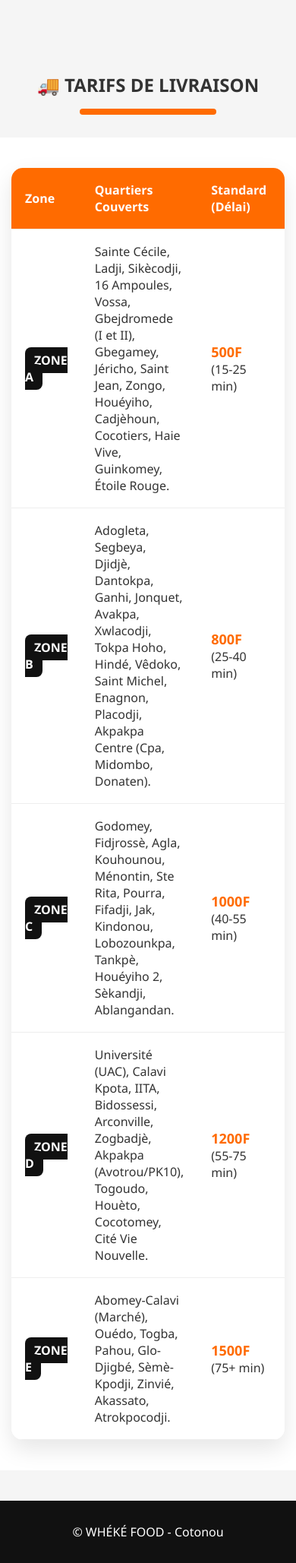
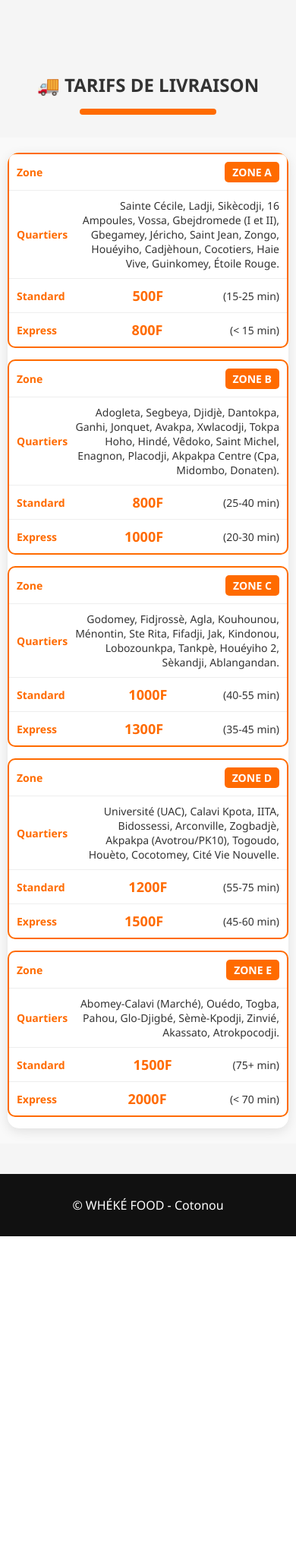
Before and after one commit to Mod617/wheke-food, a Flask app: page / in a window 390 px wide. Shown: the part 826-2883 px from the top of the page at 76% size. After the commit the page ends 2453 px from the top, so only its background shows below. Run offline with Flask 3, Linux system fonts and the light colour scheme; some libraries are stand-ins or nearby versions.

Commit message:
Mise à jour tableau livraison et design mobile

```diff
--- a/templates/base.html
+++ b/templates/base.html
@@ -6,6 +6,135 @@
     <meta name="viewport" content="width=device-width, initial-scale=1.0">
     <title>WHÉKÉ FOOD</title>
     <link rel="stylesheet" href="/static/style.css">
+    <style>
+        /* Correction Centrage Mobile */
+        .menu {
+            display: grid;
+            grid-template-columns: repeat(auto-fit, minmax(280px, 1fr));
+            gap: 20px;
+            padding: 20px;
+            justify-items: center; /* Centre les cartes si une seule sur la ligne */
+        }
+
+        .plat {
+            width: 100%;
+            max-width: 350px; /* Evite que la carte soit trop large sur mobile */
+            background: white;
+            border-radius: 16px;
+            box-shadow: 0 6px 15px rgba(0,0,0,0.08);
+            overflow: hidden;
+            display: flex;
+            flex-direction: column;
+            align-items: center; /* Centre le contenu interne */
+            text-align: center;
+        }
+
+        .plat img {
+            width: 100%;
+            height: 200px;
+            object-fit: cover;
+        }
+
+        .card-body {
+            padding: 15px;
+            width: 100%;
+            box-sizing: border-box;
+        }
+
+        .btn-add {
+            width: 100%;
+            max-width: 250px;
+            margin: 10px auto;
+        }
+
+        /* Tableau de Livraison Responsive (Orange Whèkè) */
+        .delivery-section {
+            padding: 20px 10px;
+            background: #f9f9f9;
+        }
+
+        .table-container {
+            max-width: 1000px;
+            margin: 0 auto;
+            background: white;
+            border-radius: 15px;
+            overflow: hidden;
+            box-shadow: 0 4px 15px rgba(0,0,0,0.1);
+        }
+
+        .delivery-table {
+            width: 100%;
+            border-collapse: collapse;
+        }
+
+        .delivery-table th {
+            background: #ff6b00;
+            color: white;
+            padding: 15px;
+            text-align: left;
+        }
+
+        .delivery-table td {
+            padding: 15px;
+            border-bottom: 1px solid #eee;
+            font-size: 14px;
+            color: #333;
+        }
+
+        .zone-tag {
+            background: #ff6b00;
+            color: white;
+            padding: 4px 10px;
+            border-radius: 5px;
+            font-weight: bold;
+            white-space: nowrap;
+        }
+
+        .price-tag {
+            font-weight: bold;
+            color: #ff6b00;
+        }
+
+        /* Responsive Table Mobile */
+        @media screen and (max-width: 768px) {
+            .delivery-table thead {
+                display: none; /* Cache les entêtes sur mobile */
+            }
+
+            .delivery-table tr {
+                display: block;
+                margin-bottom: 15px;
+                border: 2px solid #ff6b00;
+                border-radius: 10px;
+            }
+
+            .delivery-table td {
+                display: flex;
+                justify-content: space-between;
+                align-items: center;
+                text-align: right;
+                border-bottom: 1px solid #eee;
+                padding: 10px;
+            }
+
+            .delivery-table td::before {
+                content: attr(data-label);
+                font-weight: bold;
+                text-align: left;
+                color: #ff6b00;
+                margin-right: 10px;
+            }
+
+            .delivery-table td:last-child {
+                border-bottom: none;
+            }
+        }
+
+        .btn-delivery-nav {
+            background: #ff6b00 !important;
+            color: white !important;
+        }
+    </style>
 </head>
 
 <body>
@@ -100,7 +229,7 @@
                 </p>
                 <div class="quantite">
                     <button onclick="moins('{{ met.id }}')">-</button>
-                    <input id="q{{ met.id }}" value="1" readonly>
+                    <input id="q{{ met.id }}" value="1" readonly style="width: 30px; text-align: center; border: none; font-weight: bold;">
                     <button onclick="plus('{{ met.id }}')">+</button>
                 </div>
 
@@ -149,7 +278,7 @@
                         <td data-label="Zone"><span class="zone-tag">ZONE A</span></td>
                         <td data-label="Quartiers">Sainte Cécile, Ladji, Sikècodji, 16 Ampoules, Vossa, Gbejdromede (I et II), Gbegamey, Jéricho, Saint Jean, Zongo, Houéyiho, Cadjèhoun, Cocotiers, Haie Vive, Guinkomey, Étoile Rouge.</td>
                         <td data-label="Standard"><span class="price-tag">500F</span> (15-25 min)</td>
-                        <td data-label="Express"><span class="price-tag">800F</span> (&lt; 15 min)</td>
+                        <td data-label="Express"><span class="price-tag">800F</span> (< 15 min)</td>
                     </tr>
                     <tr>
                         <td data-label="Zone"><span class="zone-tag">ZONE B</span></td>
@@ -159,7 +288,7 @@
                     </tr>
                     <tr>
                         <td data-label="Zone"><span class="zone-tag">ZONE C</span></td>
-                        <td data-label="Quartiers">Godomey, Fidjrossè, Agla, Kouhounou, Ménontin, Ste Rita, Pourra, Fifadji, Jak, Kindonou, Lobozounkpa, Tankpè, Houéyiho 2, Sèkandji, Ablangandan.</td>
+                        <td data-label="Quartiers">Godomey, Fidjrossè, Agla, Kouhounou, Ménontin, Ste Rita, Fifadji, Jak, Kindonou, Lobozounkpa, Tankpè, Houéyiho 2, Sèkandji, Ablangandan.</td>
                         <td data-label="Standard"><span class="price-tag">1000F</span> (40-55 min)</td>
                         <td data-label="Express"><span class="price-tag">1300F</span> (35-45 min)</td>
                     </tr>
@@ -173,7 +302,7 @@
                         <td data-label="Zone"><span class="zone-tag">ZONE E</span></td>
                         <td data-label="Quartiers">Abomey-Calavi (Marché), Ouédo, Togba, Pahou, Glo-Djigbé, Sèmè-Kpodji, Zinvié, Akassato, Atrokpocodji.</td>
                         <td data-label="Standard"><span class="price-tag">1500F</span> (75+ min)</td>
-                        <td data-label="Express"><span class="price-tag">2000F</span> (&lt; 70 min)</td>
+                        <td data-label="Express"><span class="price-tag">2000F</span> (< 70 min)</td>
                     </tr>
                 </tbody>
             </table>
@@ -182,24 +311,19 @@
 
     <div id="notif">✅ Ajouté au panier !</div>
 
-    <div id="gift_animation">
-        <div class="gift-box">
-            <div class="gift-lid"></div>
-            <div class="gift-body"></div>
-        </div>
-        <div class="gift-text">
-            🔥 PROMO ACTIVÉE !<br>
-            <small>Ajoute encore et économise plus 😋</small>
-        </div>
-    </div>
-
     <footer>
         <p>© WHÉKÉ FOOD - Cotonou</p>
     </footer>
 
     <script src="https://cdn.jsdelivr.net/npm/canvas-confetti@1.5.1/dist/dist/confetti.browser.min.js"></script>
     <script src="/static/script.js"></script>
-    <div id="overlay_panier"></div>
+    <script>
+        function scrollToSection(id) {
+            document.getElementById(id).scrollIntoView({ behavior: "smooth" });
+        }
+        function scrollToTop() {
+            window.scrollTo({ top: 0, behavior: 'smooth' });
+        }
+    </script>
 </body>
-
 </html>
```
